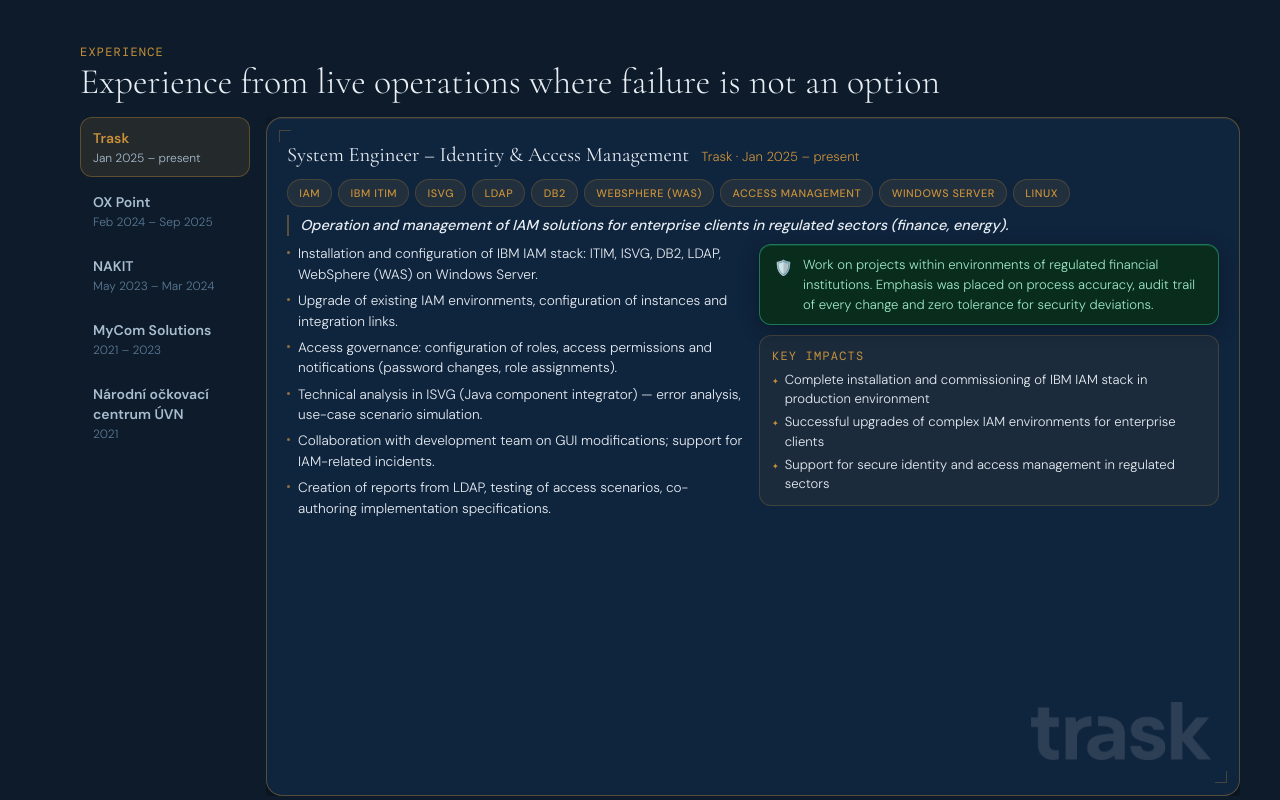
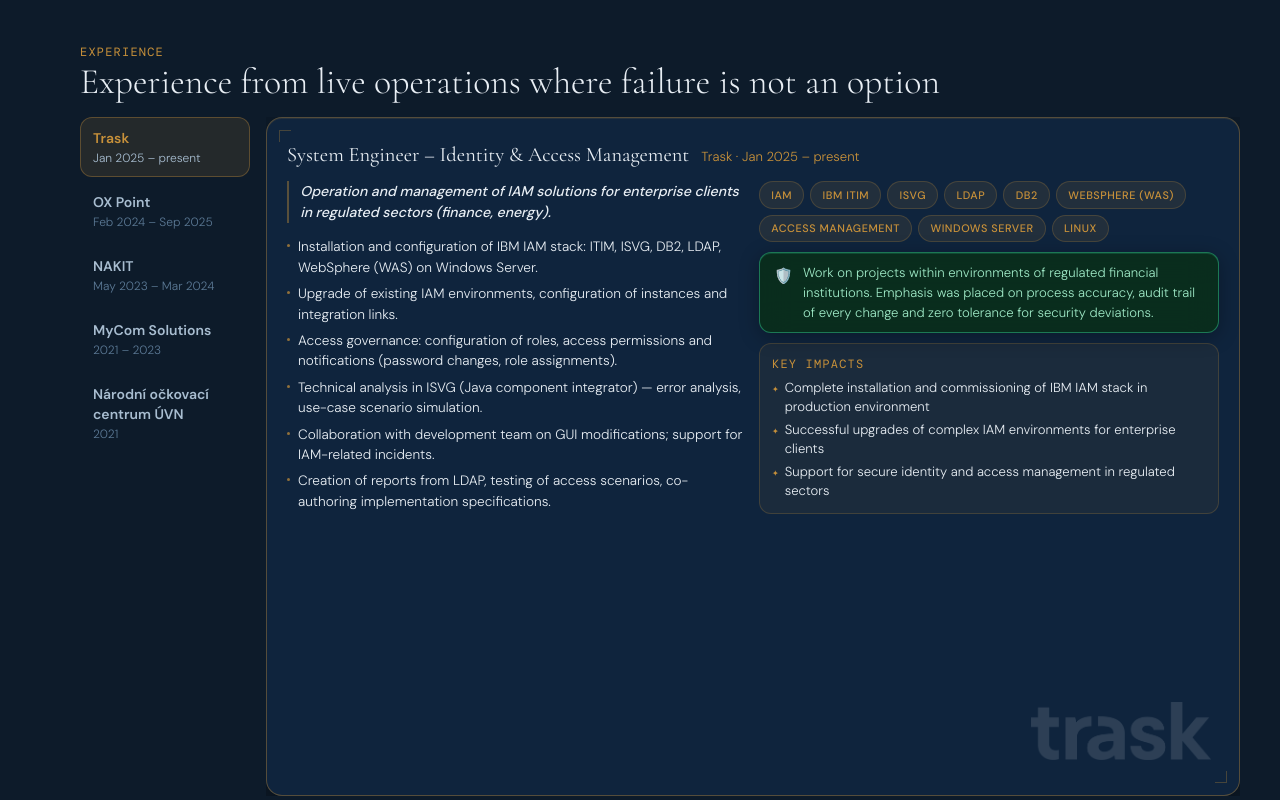
Before and after one commit to MatthewGrygar/personal, a Next.js app: page / in a window 1280 px wide. Shown: the part 2380-3180 px from the top of the page. Built offline with nearby package versions, Linux system fonts and the light colour scheme; a web font is replaced by a local one.

Commit message:
oprava textace

```diff
--- a/src/components/Experience.tsx
+++ b/src/components/Experience.tsx
@@ -106,9 +106,9 @@
 
                 <div className="flex flex-col flex-1 min-h-0 p-5 overflow-hidden">
 
-                  {/* Header: název + firma/datum vlevo, tagy celou šířkou nahoře */}
+                  {/* Header: název + firma/datum */}
                   <div className="flex-shrink-0 mb-2">
-                    <div className="flex flex-wrap items-baseline gap-x-3 gap-y-0.5 mb-1.5">
+                    <div className="flex flex-wrap items-baseline gap-x-3 gap-y-0.5">
                       <h3 className="font-display"
                         style={{ fontSize:"clamp(1rem,1.6vw,1.35rem)", fontWeight:400, color:"var(--ink)" }}>
                         {t(active.role, lang)}
@@ -117,26 +117,21 @@
                         {active.company} · {t(active.period, lang)}
                       </span>
                     </div>
-                    {/* Tagy — celá šířka, všechny */}
-                    <div className="flex flex-wrap gap-1.5 mb-2">
-                      {active.tags.map((tag: string) => (
-                        <span key={tag} className="tag-pill">{tag}</span>
-                      ))}
-                    </div>
-                    {/* Popis pozice — výrazný text */}
-                    {active.description && (
-                      <p style={{ color:"var(--ink)", fontSize:"0.9rem", fontWeight:500,
-                        lineHeight:1.5, fontStyle:"italic",
-                        borderLeft:"2px solid rgba(200,145,58,0.4)",
-                        paddingLeft:"0.7rem" }}>
-                        {t(active.description, lang)}
-                      </p>
-                    )}
                   </div>
 
                   {/* 2-col body */}
                   <div className="flex-1 min-h-0 grid gap-3 m-2col" style={{ gridTemplateColumns:"1fr 1fr" }}>
+                    {/* LEVÝ sloupec: popis + bullets */}
                     <div className="flex flex-col gap-1.5 overflow-hidden">
+                      {/* Popis pozice nahoře — výrazný */}
+                      {active.description && (
+                        <p style={{ color:"var(--ink)", fontSize:"0.88rem", fontWeight:500,
+                          lineHeight:1.5, fontStyle:"italic",
+                          borderLeft:"2px solid rgba(200,145,58,0.4)",
+                          paddingLeft:"0.7rem", marginBottom:"0.5rem", flexShrink:0 }}>
+                          {t(active.description, lang)}
+                        </p>
+                      )}
                       {t(active.bullets, lang).map((b: string, i: number) => (
                         <div key={i} className="flex items-start gap-2">
                           <span className="mt-[7px] flex-shrink-0 rounded-full"
@@ -145,7 +140,14 @@
                         </div>
                       ))}
                     </div>
+                    {/* PRAVÝ sloupec: tagy nahoře, pak security, pak impacts */}
                     <div className="flex flex-col gap-2.5 relative">
+                      {/* Tagy — celá šířka pravého sloupce */}
+                      <div className="flex flex-wrap gap-1.5 flex-shrink-0">
+                        {active.tags.map((tag: string) => (
+                          <span key={tag} className="tag-pill">{tag}</span>
+                        ))}
+                      </div>
                       {active.security && (
                         <div className="flex items-start gap-2.5 px-3.5 py-2.5 flex-shrink-0" style={G.security}>
                           <span style={{ fontSize:"0.95rem", flexShrink:0, marginTop:"1px" }}>🛡️</span>
--- a/src/components/Pillars.tsx
+++ b/src/components/Pillars.tsx
@@ -21,8 +21,8 @@
   const about  = i18n.about;
 
   const parsePillar = (text: string) => {
-    const m = text.match(/^(\d+)\s*—\s*([^:]+):\s*(.+)$/s);
-    if (m) return { num: m[1], title: m[2].trim(), body: m[3].trim() };
+    const parts = text.split("|");
+    if (parts.length === 3) return { num: parts[0].trim(), title: parts[1].trim(), body: parts[2].trim() };
     return { num:"", title:"", body: text };
   };
 
--- a/src/components/Projects.tsx
+++ b/src/components/Projects.tsx
@@ -32,7 +32,7 @@
     <div ref={ref} className="relative flex h-dvh w-full overflow-hidden"
       style={{ background: "transparent" }}>
 
-      <div className="relative z-10 flex h-full flex-col pl-20 pr-6 md:pr-12 m-section" style={{ width:"100%", paddingTop:"clamp(0.6rem,1.5vh,1.2rem)", paddingBottom:"clamp(0.4rem,1vh,0.8rem)" }}>
+      <div className="relative z-10 flex h-full flex-col pl-20 pr-6 md:pr-12 m-section" style={{ width:"100%", paddingTop:"clamp(0.6rem,1.5vh,1.2rem)", paddingBottom:"clamp(0.4rem,1vh,0.8rem)", overflowY:"auto" }}>
 
         <motion.p initial={{ opacity:0 }} animate={inView?{opacity:1}:{}}
           className="mb-0.5 text-xs uppercase tracking-widest"
@@ -41,14 +41,14 @@
         </motion.p>
 
         <motion.h2 initial={{ opacity:0, y:14 }} animate={inView?{opacity:1,y:0}:{}} transition={{ delay:0.08 }}
-          className="font-display mb-3 m-h2"
+          className="font-display mb-2 m-h2"
           style={{ fontSize:"clamp(1.5rem,2.4vw,2.6rem)", fontWeight:300, color:"var(--ink)", lineHeight:1.1 }}>
           {t(proj.headline, lang)}
         </motion.h2>
 
         {/* 3×2 grid */}
         <div className="grid gap-3 m-3col m-projects-grid"
-          style={{ gridTemplateColumns:"repeat(3,1fr)", gridAutoRows:"clamp(120px,calc((100vh - 10rem)/2),220px)", alignContent:"start" }}>
+          style={{ gridTemplateColumns:"repeat(3,1fr)", alignContent:"start", gridAutoRows:"auto" }}>
           {proj.items.map((item: any, i: number) => (
             <motion.div key={i}
               initial={{ opacity:0, y:16, scale:0.98 }}
```
Also changed, not shown: src/data/site.ts (+10 -10 lines).
